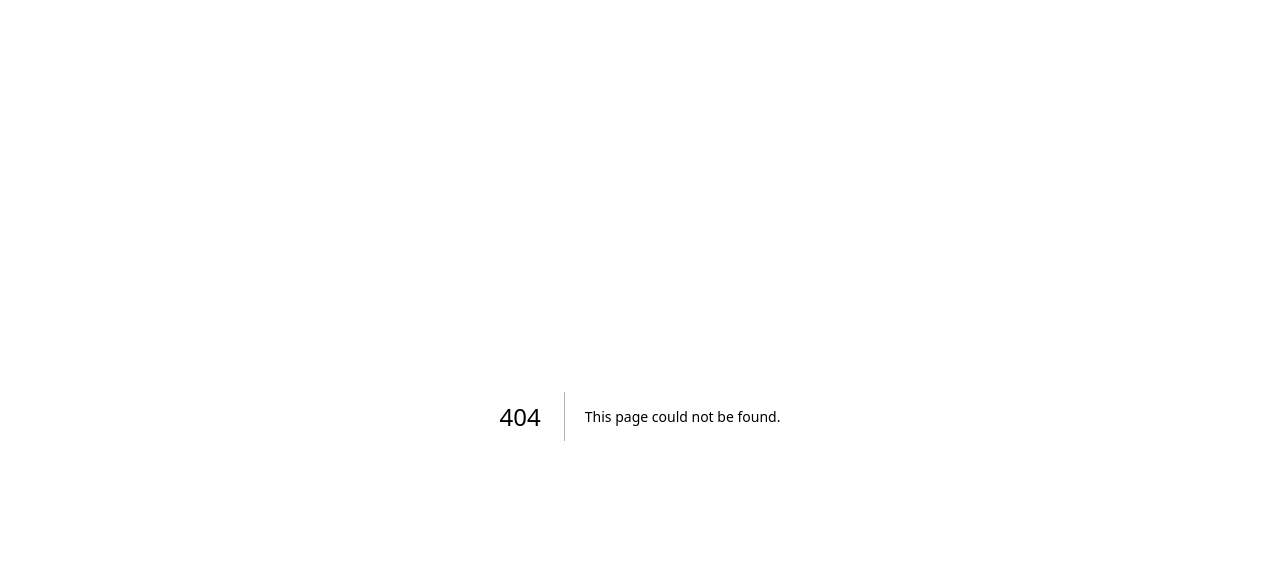
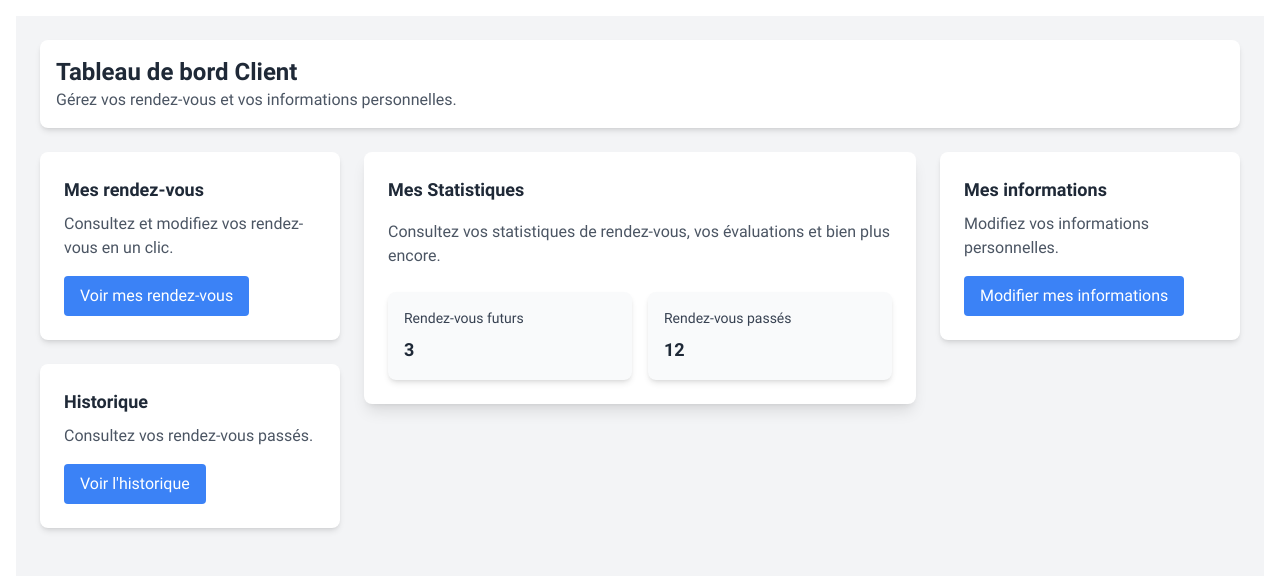
Before and after one commit to GaspardPcht/rendezio, a Next.js app in the folder front/: page /client/dashboard in a window 1280 px wide. Before the commit this address had no page. Shown: the top 576 px of the page. Built offline with nearby package versions, Linux system fonts and the light colour scheme.

Commit message:
Ajout des pages d'authentification et du tableau de bord client

```diff
--- a/front/src/app/admin/allClients/page.tsx
+++ b/front/src/app/admin/allClients/page.tsx
@@ -4,7 +4,7 @@ import React, { useState, useEffect } from 'react';
 import { RootState } from '../../../../store/store';
 import { useDispatch, useSelector } from 'react-redux';
 import { setToken } from '../../../../reducers/praticien';
-import { ST } from 'next/dist/shared/lib/utils';
+
 interface User {
   _id: string;
   firstName: string;
@@ -13,17 +13,14 @@ interface User {
   phoneNumber?: string;
 }
 
-interface ViewClientsProps {
-  practitionerEmail: string;
-}
-
-const ViewClients: React.FC<ViewClientsProps> = ({ practitionerEmail }) => {
+const ViewClients: React.FC = () => {
   const [users, setUsers] = useState<User[]>([]);
   const [error, setError] = useState<string | null>(null);
   const [loading, setLoading] = useState<boolean>(true);
   const router = useRouter();
   const dispatch = useDispatch();
   const token = useSelector((state: RootState) => state.practitioner.token);
+  const practitionerId = useSelector((state: RootState) => state.practitioner.id);
 
   useEffect(() => {
     if (!token) {
@@ -35,17 +32,18 @@ const ViewClients: React.FC<ViewClientsProps> = ({ practitionerEmail }) => {
     }
   }, [token, router, dispatch]);
 
-  const fetchAllUsersForPractitioner = async (
-    email: string
-  ): Promise<User[]> => {
+  const fetchAllUsersForPractitioner = async (): Promise<User[]> => {
     try {
-      const response = await fetch('http://localhost:3000/praticien/AllUsers', {
-        method: 'GET',
-        headers: {
-          Authorization: `cl@cl.com`,
-          'Content-Type': 'application/json',
-        },
-      });
+      const response = await fetch(
+        `http://localhost:3000/praticien/AllUsers?practitionerId=${practitionerId}`,
+        {
+          method: 'GET',
+          headers: {
+            Authorization: `Bearer ${token}`,
+            'Content-Type': 'application/json',
+          },
+        }
+      );
 
       if (!response.ok) {
         throw new Error(`Erreur ${response.status}: ${response.statusText}`);
@@ -53,13 +51,13 @@ const ViewClients: React.FC<ViewClientsProps> = ({ practitionerEmail }) => {
 
       const data = await response.json();
       console.log('Utilisateurs associés :', data.users);
-      return data.users; // Retourne les utilisateurs pour un traitement ultérieur
+      return data.users;
     } catch (err: any) {
       console.error(
         'Erreur lors de la récupération des utilisateurs :',
         err.message
       );
-      throw err; // Relance l'erreur pour la gestion dans l'appelant
+      throw err;
     }
   };
 
@@ -67,18 +65,17 @@ const ViewClients: React.FC<ViewClientsProps> = ({ practitionerEmail }) => {
     const fetchUsers = async () => {
       try {
         setLoading(true);
-        const fetchedUsers =
-          await fetchAllUsersForPractitioner(practitionerEmail);
-        setUsers(fetchedUsers); // Stocker les utilisateurs dans l'état
+        const fetchedUsers = await fetchAllUsersForPractitioner();
+        setUsers(fetchedUsers);
       } catch (err: any) {
-        setError(err.message); // Stocker le message d'erreur
+        setError(err.message);
       } finally {
         setLoading(false);
       }
     };
 
     fetchUsers();
-  }, [practitionerEmail]);
+  }, [practitionerId, token]);
 
   if (loading) {
     return <p className="text-gray-600">Chargement des utilisateurs...</p>;
--- a/front/src/app/admin/dashboard/page.tsx
+++ b/front/src/app/admin/dashboard/page.tsx
@@ -89,6 +89,7 @@ export default function Dashboard() {
 
         {/* Colonne centrale */}
         <div className="flex-1 bg-white shadow-lg rounded-lg p-6 max-w-[900px]">
+          <h2 className="text-lg font-semibold text-gray-800 mb-4">Calendrier</h2>
           {isGoogleConnected === null ? (
             <p className="text-gray-700 text-center">Chargement...</p>
           ) : isGoogleConnected ? (
@@ -110,7 +111,7 @@ export default function Dashboard() {
             <h2 className="text-lg font-semibold text-gray-800">Mes clients</h2>
             <p className="text-gray-600 mt-2">Voir la totalité de mes clients.</p>
             <div className="mt-4">
-              <Button text="Lire les avis" onClick={() => router.push('/admin/allClients')} />
+              <Button text="Voir mes clients" onClick={() => router.push('/admin/allClients')} />
             </div>
           </div>
         </div>
--- a/front/src/app/auth/signin/page.tsx
+++ b/front/src/app/auth/signin/page.tsx
@@ -27,7 +27,7 @@ export default function Signin() {
       console.log('Signin successful:', data);
 
       // Redirige vers la page d'accueil ou une autre page
-      router.push('/dashboard');
+      router.push('/client/dashboard');
       return data;
     } catch (error) {
       console.error('Error:', error);
--- a/front/src/app/auth/signup/page.tsx
+++ b/front/src/app/auth/signup/page.tsx
@@ -48,7 +48,7 @@ export default function Signup() {
         password: "",
         phoneNumber: "",
       });
-      router.push('/dashboard');
+      router.push('/client/dashboard');
     } catch (error: any) {
       setMessage(error.message);
     } finally {
--- /dev/null
+++ b/front/src/app/client/dashboard/page.tsx
@@ -0,0 +1,100 @@
+'use client';
+import React from 'react';
+import Button from '../../../../components/Button';
+
+export default function ClientDashboard() {
+  return (
+    <div className="min-h-screen bg-gray-100 p-6">
+      {/* En-tête */}
+      <header className="bg-white shadow-md p-4 mb-6 rounded-lg">
+        <h1 className="text-2xl font-bold text-gray-800">
+          Tableau de bord Client
+        </h1>
+        <p className="text-gray-600">
+          Gérez vos rendez-vous et vos informations personnelles.
+        </p>
+      </header>
+
+      {/* Contenu principal */}
+      <div className="flex flex-col lg:flex-row lg:items-start justify-between lg:space-x-6 space-y-6 lg:space-y-0">
+        {/* Colonne gauche */}
+        <div className="w-full lg:w-1/4 space-y-6">
+          {/* Carte : Rendez-vous */}
+          <div className="bg-white shadow-md rounded-lg p-6">
+            <h2 className="text-lg font-semibold text-gray-800">
+              Mes rendez-vous
+            </h2>
+            <p className="text-gray-600 mt-2">
+              Consultez et modifiez vos rendez-vous en un clic.
+            </p>
+            <div className="mt-4">
+              <Button
+                text="Voir mes rendez-vous"
+                onClick={() => alert('Rendez-vous')}
+              />
+            </div>
+          </div>
+
+          {/* Carte : Historique */}
+          <div className="bg-white shadow-md rounded-lg p-6">
+            <h2 className="text-lg font-semibold text-gray-800">Historique</h2>
+            <p className="text-gray-600 mt-2">
+              Consultez vos rendez-vous passés.
+            </p>
+            <div className="mt-4">
+              <Button
+                text="Voir l'historique"
+                onClick={() => alert('Historique')}
+              />
+            </div>
+          </div>
+        </div>
+
+        {/* Colonne centrale */}
+        <div className="flex-1 bg-white shadow-lg rounded-lg p-6 max-w-[900px]">
+          <h2 className="text-lg font-semibold text-gray-800 mb-4">
+            Mes Statistiques
+          </h2>
+          <p className="text-gray-600">
+            Consultez vos statistiques de rendez-vous, vos évaluations et bien
+            plus encore.
+          </p>
+          {/* Exemple de statistiques */}
+          <div className="mt-6 grid grid-cols-1 md:grid-cols-2 gap-4">
+            <div className="bg-gray-50 p-4 rounded-lg shadow-md">
+              <h3 className="text-sm font-medium text-gray-700">
+                Rendez-vous futurs
+              </h3>
+              <p className="mt-2 text-lg font-bold text-gray-800">3</p>
+            </div>
+            <div className="bg-gray-50 p-4 rounded-lg shadow-md">
+              <h3 className="text-sm font-medium text-gray-700">
+                Rendez-vous passés
+              </h3>
+              <p className="mt-2 text-lg font-bold text-gray-800">12</p>
+            </div>
+          </div>
+        </div>
+
+        {/* Colonne droite */}
+        <div className="w-full lg:w-1/4 space-y-6">
+          {/* Carte : Informations personnelles */}
+          <div className="bg-white shadow-md rounded-lg p-6">
+            <h2 className="text-lg font-semibold text-gray-800">
+              Mes informations
+            </h2>
+            <p className="text-gray-600 mt-2">
+              Modifiez vos informations personnelles.
+            </p>
+            <div className="mt-4">
+              <Button
+                text="Modifier mes informations"
+                onClick={() => alert('Informations')}
+              />
+            </div>
+          </div>
+        </div>
+      </div>
+    </div>
+  );
+}
--- a/front/src/app/client/page.tsx
+++ b/front/src/app/client/page.tsx
@@ -4,7 +4,6 @@ import React from 'react';
 
 export default function ClientLogin() {
   const handleLogin = () => {
-    // Ajoute ici la logique de connexion client
     alert('Connexion client');
   };
 
```
Also changed, not shown: front/src/app/client/dasboard/page.tsx (deleted), 1 other file (tests, documents, lock files or other folders).
